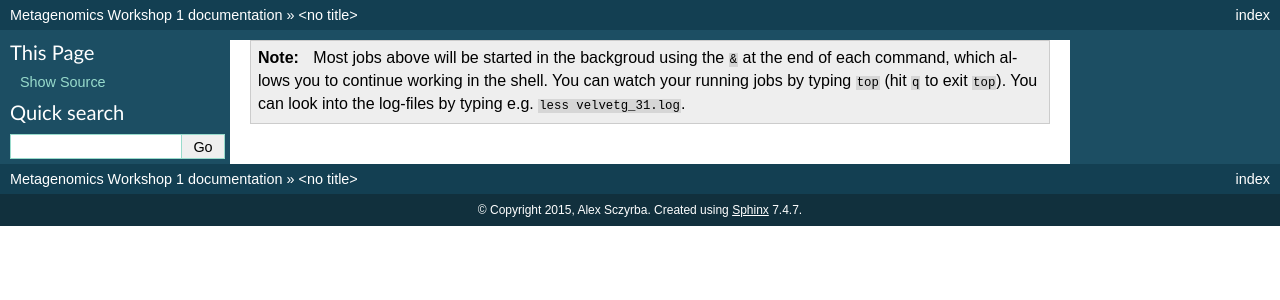
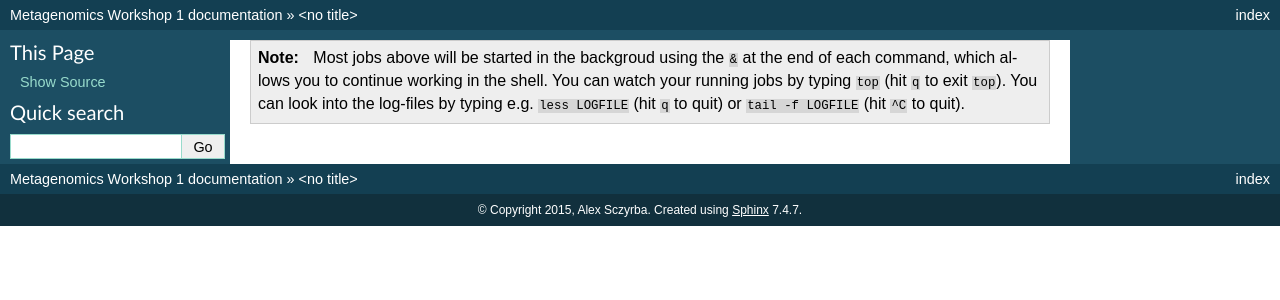
Before and after one commit to metagenomics/metagenomics-workshop, a Sphinx documentation site: the page built from docs/assembly/note_top.rst, in a window 1280 px wide. Shown: the top 300 px of the page. Built offline with Sphinx 7.4.7, drawn with Linux system fonts in a browser that asks for light colours.

Commit message:
Update note_top.rst

```diff
--- a/docs/assembly/note_top.rst
+++ b/docs/assembly/note_top.rst
@@ -1,3 +1 @@
-.. note:: Most jobs above will be started in the backgroud using the ``&`` at the end of each command,
-          which allows you to continue working in the shell. You can watch your running jobs by typing ``top``
-          (hit ``q`` to exit ``top``). You can look into the log-files by typing e.g. ``less velvetg_31.log``.
+.. note:: Most jobs above will be started in the backgroud using the ``&`` at the end of each command, which allows you to continue working in the shell. You can watch your running jobs by typing ``top`` (hit ``q`` to exit ``top``). You can look into the log-files by typing e.g. ``less LOGFILE`` (hit ``q`` to quit) or ``tail -f LOGFILE`` (hit ``^C`` to quit).
```
